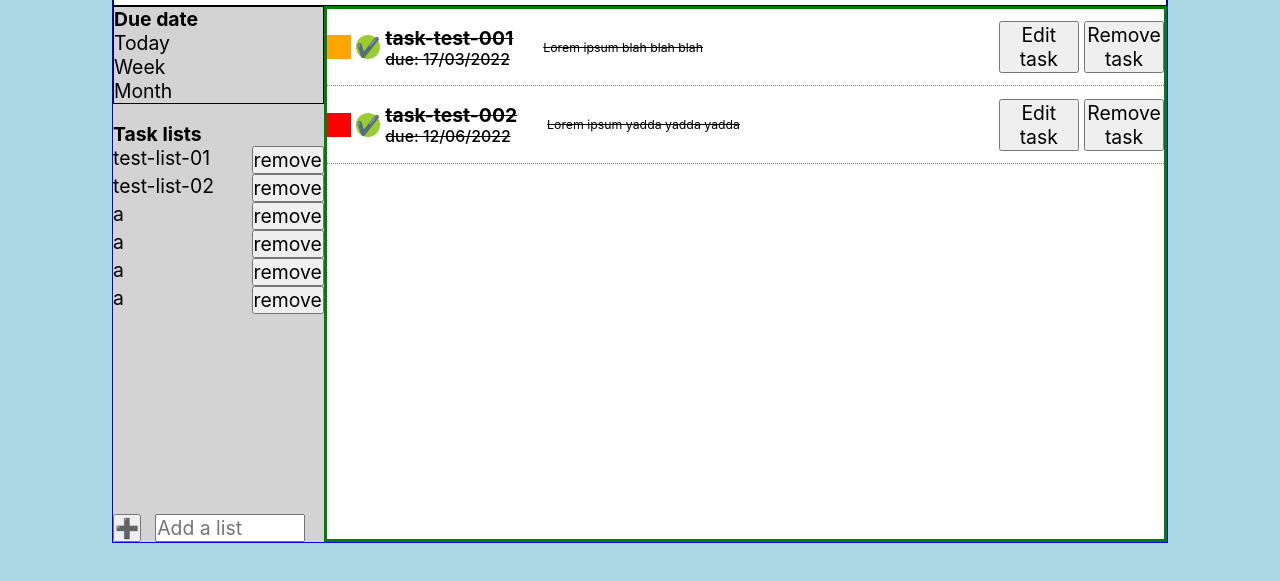
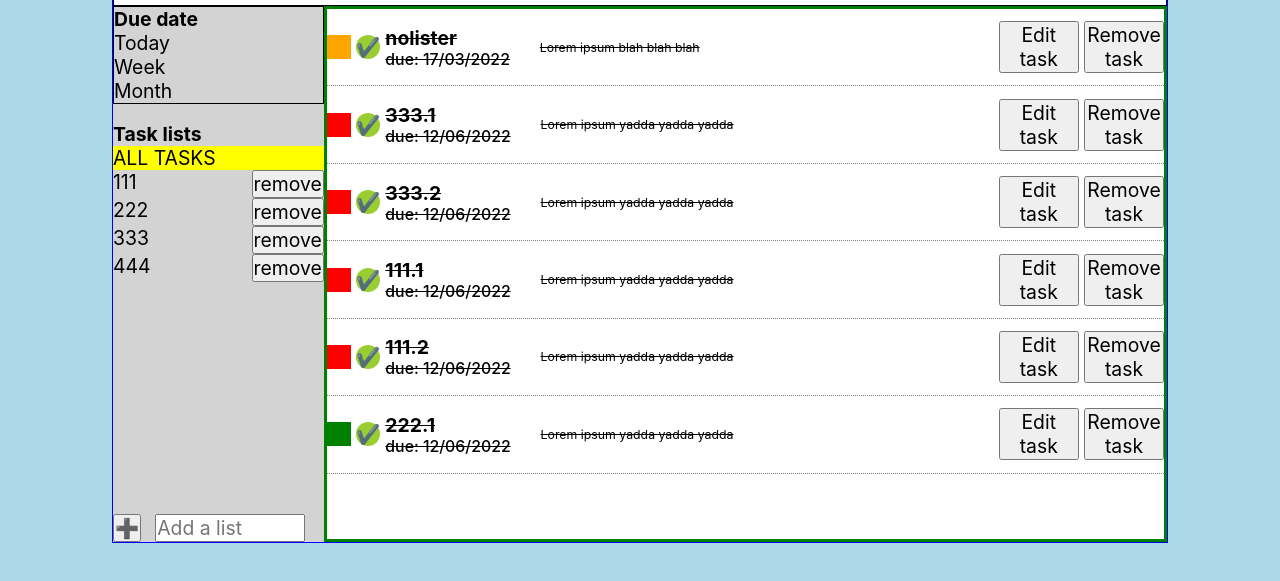
Before and after one commit to A-Doubt/todo-list, a website built with webpack: page src/template.html in a window 1280 px wide. Shown: the part 143-724 px from the top of the page. Built offline with nearby package versions, Linux system fonts and the light colour scheme.

Commit message:
Task filtering by list implemented.
1. Lists can be filtered by lists.
2. Implemented 'all lists' button to cancel list selection.
3. 'All lists' selected when deleting a selected list.
4. Added more dummy tasks belonging to different lists.

```diff
--- a/src/filters.js
+++ b/src/filters.js
@@ -7,14 +7,13 @@ let selectedListId = null;
 document.querySelector('.task-list-ul').addEventListener('click', selectList);
 
 export function selectList(e) {
-    console.log(e.target);
-
     // if function called from a pointerEvent
     if (e instanceof PointerEvent) {
         // if function called by removing a list
         if (e.target.classList.contains('remove-btn')) {
             // if deleting a selected list, set it to null and return
             if (e.target.parentNode.firstChild.textContent === selectedListId) {
+                document.querySelector('.no-filter').parentNode.classList.add('selected');
                 selectedListId = null;
                 return;
             }
@@ -22,6 +21,7 @@ export function selectList(e) {
     }
     // check if the function is triggered when click on a list
     if (e.target.classList.contains('list-name')) {
+        console.log('if1');
         // remove 'selected' class from all elements
         const listLiElement = document.querySelectorAll('.task-list-ul>li');
         listLiElement.forEach(li => {
@@ -32,8 +32,18 @@ export function selectList(e) {
         e.target.parentNode.classList.add('selected');
         selectedListId = e.target.previousSibling.textContent;
     }
+    else if (e.target.classList.contains('no-filter')) {
+        console.log('if2')
+        const listLiElement = document.querySelectorAll('.task-list-ul>li');
+        listLiElement.forEach(li => {
+            e.target.parentNode.classList.add('selected');
+            li.classList.remove('selected');
+            selectedListId = null;
+        })
+    }
     // if this function is triggered from a different function, we want to preserve selection
     else {
+        console.log('else')
         const listLiElement = document.querySelectorAll('.task-list-ul>li');
         listLiElement.forEach(li => {
             li.classList.remove('selected');
@@ -42,6 +52,21 @@ export function selectList(e) {
             }
         })
     }
+
+    // if no list selected
+    if (!selectedListId) document.querySelector('.no-filter').parentNode.classList.add('selected');
     console.log(selectedListId);
+    filterTasks();
+}
+
+export function filterTasks() {
+    const todoTasks = document.querySelectorAll('.list-item');
+    // for each element on the to-do list
+    todoTasks.forEach(task => {
+        // get this tasks's list ID
+        const listId = task.childNodes[3].textContent;
+        task.classList.add('no-display');
+        if (selectedListId == listId || selectedListId == null) task.classList.remove('no-display');
+    });
 }
 export { selectedListId };
--- a/src/new-task.js
+++ b/src/new-task.js
@@ -21,6 +21,7 @@ export function populateListChoice() {
     lists.forEach(listItem => {
         let option = document.createElement('option');
         option.textContent = listItem.name;
+        option.value = listItem.id;
         listChoice.appendChild(option);
     });
 };
--- a/src/task-lists.js
+++ b/src/task-lists.js
@@ -3,27 +3,19 @@ import { selectList } from "./filters";
 // testing list
 const lists = [
     {
-        name: 'test-list-01',
-        id: 'list-id-test-01'
-    },
-    {
-        name: 'test-list-02',
-        id: 'list-id-test-02',
-    },
-    {
-        name: 'a',
+        name: '111',
         id: 111111111111111
     },
     {
-        name: 'a',
+        name: '222',
         id: 222222222222222
     },
     {
-        name: 'a',
+        name: '333',
         id: 333333333333333
     },
     {
-        name: 'a',
+        name: '444',
         id: 444444444444444
     }
 ]
@@ -97,7 +89,10 @@ function removeList(e) {
 
 function clearLists() {
     const taskListUl = document.querySelector('.task-list-ul');
-    taskListUl.innerHTML = '';
+    taskListUl.innerHTML =
+    `<li>
+    <p class="no-filter">ALL TASKS</p>
+    </li>`;
 }
 
 export { lists };
--- a/src/template.html
+++ b/src/template.html
@@ -45,6 +45,9 @@
             <div class="task-lists">
                 <h3>Task lists</h3>
                 <ul class="task-list-ul">
+                    <li class="selected">
+                        <p class="no-filter">ALL TASKS</p>
+                    </li>
                 </ul>
             </div>
             <div class="add-list">
--- a/src/todo-tasks.js
+++ b/src/todo-tasks.js
@@ -1,25 +1,63 @@
 import { selectedListId } from "./filters";
-
+import { filterTasks } from "./filters";
 const tasks = [
     {
-        title: 'task-test-001',
+        title: 'nolister',
         due: new Date(2022, 2, 17).toLocaleDateString('en-GB'),
         priority: 'medium-priority',
-        listId: 'test111',
+        listId: '',
         taskId: 'id001',
         description: 'Lorem ipsum blah blah blah',
         completed: true,
     },
     {
-        title: 'task-test-002',
+        title: '333.1',
         due: new Date(2022, 5, 12).toLocaleDateString('en-GB'),
         priority: 'high-priority',
-        listId: 'test222',
-        taskId: 'id002',
+        listId: 333333333333333,
+        taskId: 'id003',
+        description: 'Lorem ipsum yadda yadda yadda',
+        completed: true,
+    },
+    {
+        title: '333.2',
+        due: new Date(2022, 5, 12).toLocaleDateString('en-GB'),
+        priority: 'high-priority',
+        listId: 333333333333333,
+        taskId: 'id004',
+        description: 'Lorem ipsum yadda yadda yadda',
+        completed: true,
+    },
+    {
+        title: '111.1',
+        due: new Date(2022, 5, 12).toLocaleDateString('en-GB'),
+        priority: 'high-priority',
+        listId: 111111111111111,
+        taskId: 'id005',
+        description: 'Lorem ipsum yadda yadda yadda',
+        completed: true,
+    },
+    {
+        title: '111.2',
+        due: new Date(2022, 5, 12).toLocaleDateString('en-GB'),
+        priority: 'high-priority',
+        listId: 111111111111111,
+        taskId: 'id006',
+        description: 'Lorem ipsum yadda yadda yadda',
+        completed: true,
+    },
+    {
+        title: '222.1',
+        due: new Date(2022, 5, 12).toLocaleDateString('en-GB'),
+        priority: 'low-priority',
+        listId: 222222222222222,
+        taskId: 'id007',
         description: 'Lorem ipsum yadda yadda yadda',
         completed: true,
     }
 ]
+
+
 
 
 export function renderTasks() {
@@ -30,6 +68,7 @@ export function renderTasks() {
         todoList.insertAdjacentHTML('beforeend',
         `<div class="list-item ${task.priority} completed">
             <p class="no-display">${task.taskId}</p>
+            <p class="no-display">${task.listId}</p>
             <div class="checkbox task-completed"></div>
             <h4>${task.title}<p class="due-date"> due: ${task.due}</p></h4>
             <p>${task.description}</p>
@@ -76,25 +115,14 @@ function removeTask() {
 
     // clear and render
     renderTasks();
+    filterTasks();
 };
 
-const checkbox = document.querySelector('.checkbox');
-
 function toggleComplete(e) {
-    // find according task and set the 'completed' key in tasks array to true or false
-    let index = tasks.findIndex(task => (task.taskId === this.parentNode.firstElementChild.textContent));
+    // find according task and set the 'completed' key in tasks array to false or true
+    let index = tasks.findIndex(task => task.taskId == this.parentNode.firstElementChild.textContent);
     tasks[index].completed ? tasks[index].completed = false : tasks[index].completed = true;
-    console.table(tasks);
-
     renderTasks();
 }
 
-function markComplete(e) {
-    console.log('from markComplete');
-    console.log('from markComplete');
-}
-function markNotComplete(e) {
-    console.log('from markNotComplete');
-}
-
 export { tasks };
```
